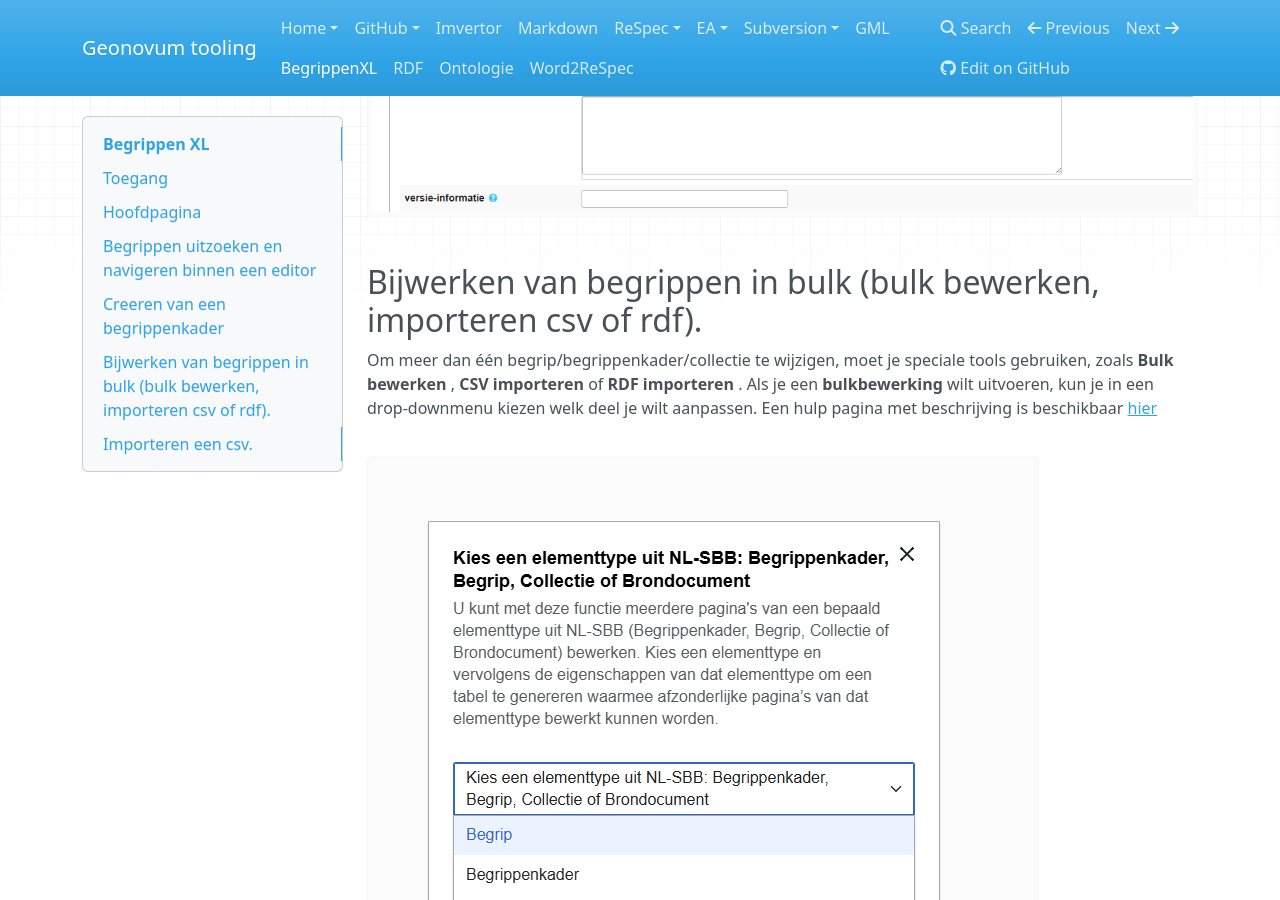
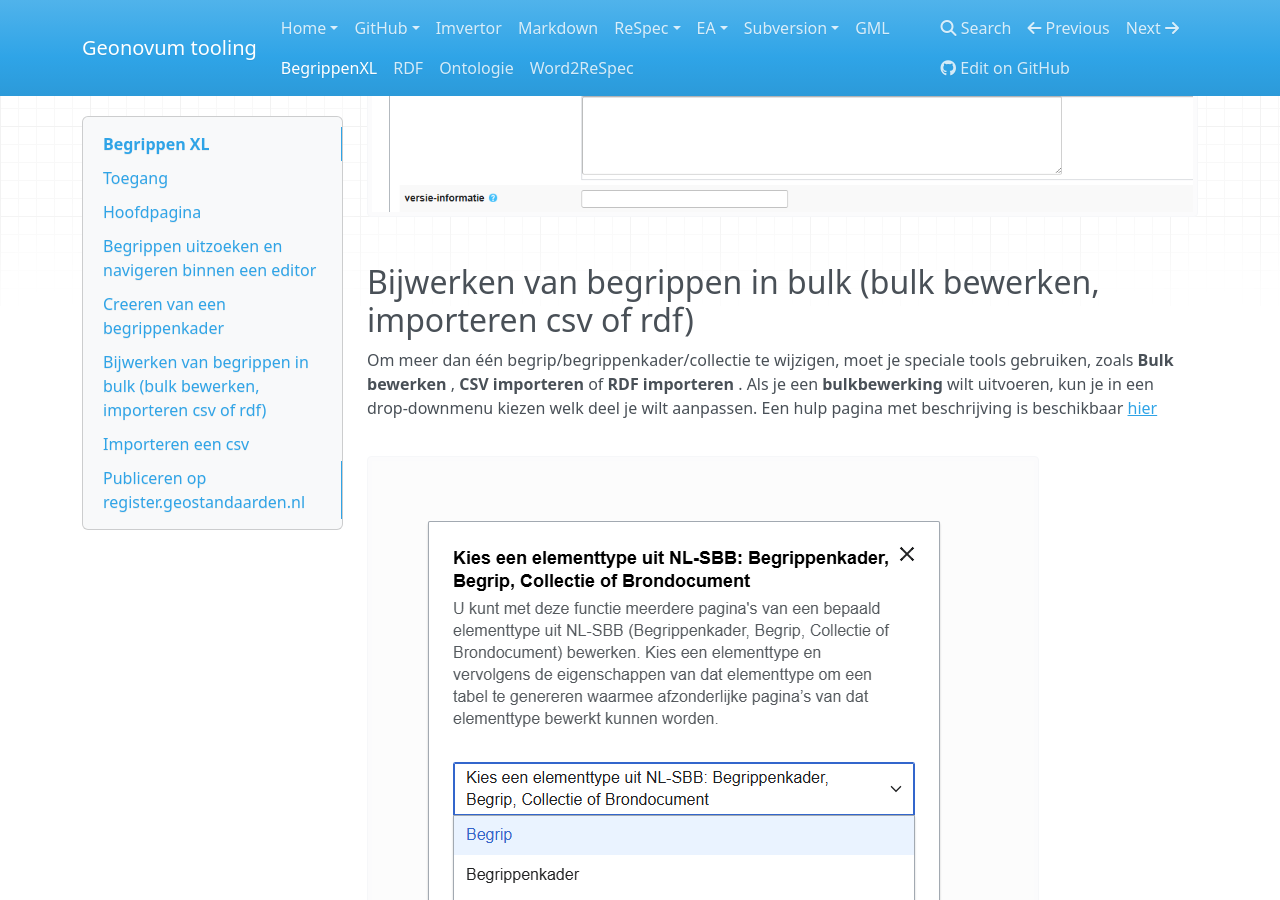
Before and after one commit to Geonovum/handleiding-tooling, an MkDocs documentation site: the page built from docs/BegrippenXL.md, in a window 1280 px wide and 900 px high, scrolled down 6364 px. Built offline with MkDocs 1.6.1, drawn with Linux system fonts in a browser that asks for light colours; nearby versions of some CDN libraries; some of the changed text lies outside the part shown.

Commit message:
nog wat opgeschoond

```diff
--- a/docs/BegrippenXL.md
+++ b/docs/BegrippenXL.md
@@ -60,7 +60,7 @@
 
 ![1742993980483](media/BegrippenXL/1742993980483.png)
 
-## Bijwerken van begrippen in bulk (bulk bewerken, importeren csv of rdf).
+## Bijwerken van begrippen in bulk (bulk bewerken, importeren csv of rdf)
 
 Om meer dan één begrip/begrippenkader/collectie te wijzigen, moet je speciale tools gebruiken, zoals  **Bulk bewerken** , **CSV importeren** of  **RDF importeren** . Als je een **bulkbewerking** wilt uitvoeren, kun je in een drop-downmenu kiezen welk deel je wilt aanpassen. Een hulp pagina met beschrijving is beschikbaar [hier](https://geonovum-begrippen.wikixl.nl/index.php/Speciaal:BulkBewerken/help)
 
@@ -74,7 +74,7 @@
 
 ![1742995328657](media/BegrippenXL/1742995328657.png)
 
-## Importeren een csv.
+## Importeren een csv
 
 Is er een mogelijkheid om begrippen in bulk te importeren (upload csv bestand).
 
@@ -94,3 +94,7 @@
 ![1743419973003](media/BegrippenXL/1743419973003.png)
 
 Als upload is klaar dan krijg je een bericht dat begrippen zijn klaar en gedownloaded begrippen je kan zien op de begrippenkader pagina.
+
+## Publiceren op register.geostandaarden.nl
+
+Het vocabulaire kan je downloaden als .ttl en dat publiceren.
```
Also changed, not shown: docs/EA/index.md (+10 -0 lines), docs/Handleiding-ontologie-maken-en-publiceren.md (+24 -18 lines), docs/index.md (+2 -5 lines), docs/svn/index.md (+5 -0 lines), docs/GML.md (line endings or trailing spaces).
